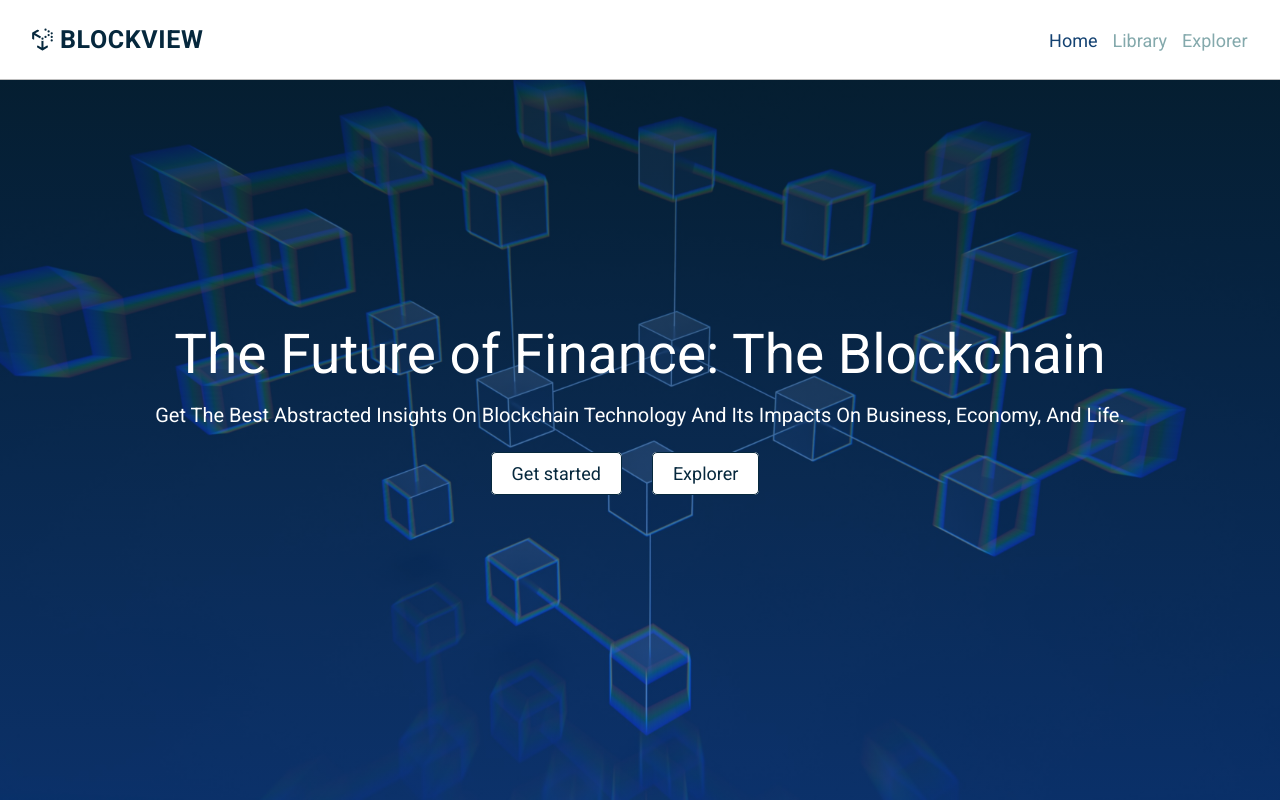
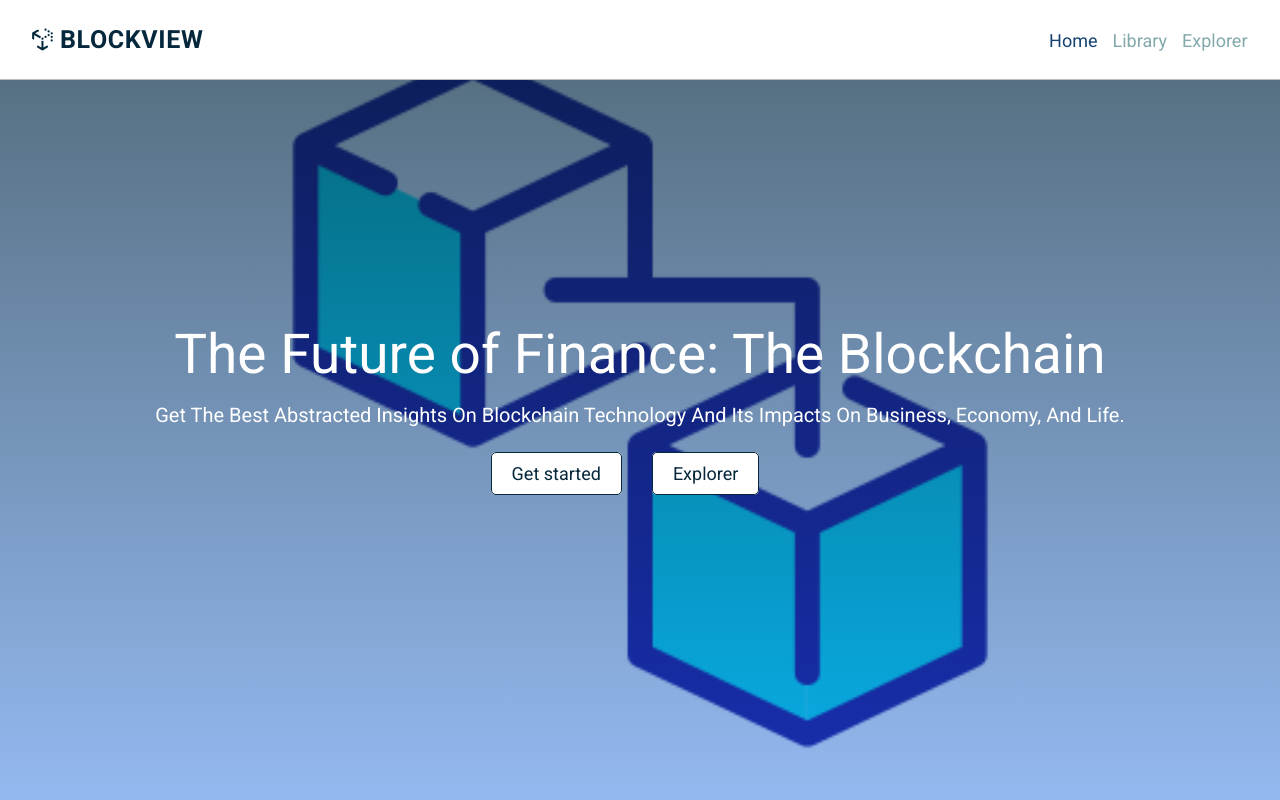
Before and after one commit to ejim11/Blockview, a Next.js app: page /home in a window 1280 px wide. Shown: the top 800 px of the page. Built offline with nearby package versions, Linux system fonts and the light colour scheme.

Commit message:
changed home page main img

```diff
--- a/pages/home/index.tsx
+++ b/pages/home/index.tsx
@@ -40,7 +40,7 @@ export default function Home() {
       </Head>
       <div className="flex flex-col">
       <main className="flex w-full flex-col">
-        <section className="home   h-screen text-color-white flex flex-col items-center justify-center text-center px-8 sm:px5">
+        <section  className="home   h-screen text-color-white flex flex-col items-center justify-center text-center px-8 sm:px5">
           <h1 className="text-[5.5rem] sm:text-4xl">
             The Future of Finance: The Blockchain
           </h1>
--- a/styles/globals.css
+++ b/styles/globals.css
@@ -38,7 +38,7 @@ input {
 }
 
 .home {
-  background-image: linear-gradient(#06283db3, #1365df74), url('../public/assets/blockchainHome.jpeg');
+  background-image: linear-gradient(#06283db3, #1365df74), url('../public/assets/blockchain.png');
   background-position: center;
   background-attachment: fixed;
   background-repeat: no-repeat;
```
